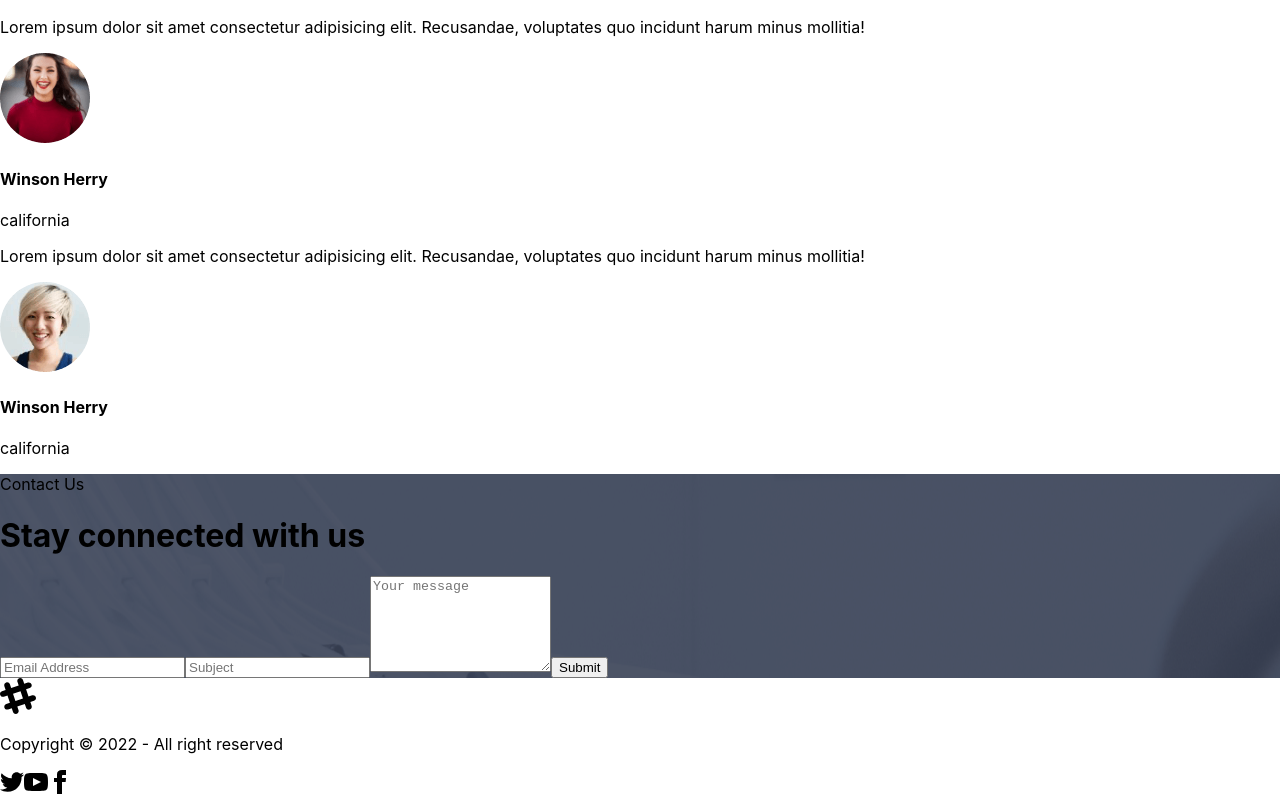
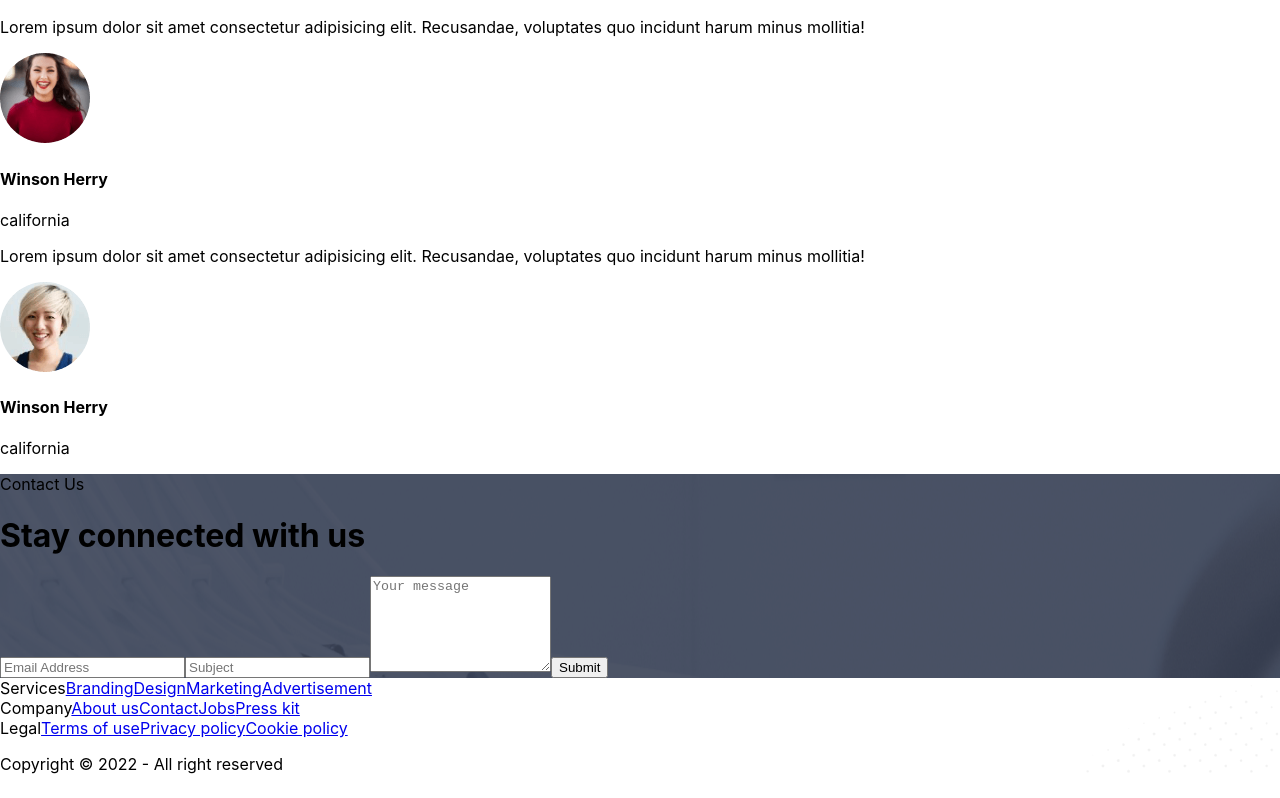
Before and after one commit to Sohailul/doctors-portal-client, a React (Create React App) app: page / in a window 1280 px wide. Shown: the part 6520-7318 px from the top of the page. Built offline with nearby package versions, Linux system fonts and the light colour scheme.

Commit message:
Footer section created

```diff
--- a/src/App.js
+++ b/src/App.js
@@ -17,7 +17,6 @@
         <Route path='/about' element={<About />}></Route>
         <Route path='/login' element={<Login/>}></Route>
       </Routes>
-      <Footer></Footer>
     </div>
   );
 }
--- a/src/Pages/Home/Home.js
+++ b/src/Pages/Home/Home.js
@@ -1,4 +1,5 @@
 import React from 'react';
+import Footer from '../Shared/Footer';
 import Banner from './Banner';
 import Contact from './Contact';
 import Info from './Info';
@@ -21,6 +22,9 @@
             <Testimonials/>
             </div>
             <Contact/>
+            <div className='max-w-7xl mx-auto px-10'>
+            <Footer/>
+            </div>
         </div>
     );
 };
--- a/src/Pages/Shared/Footer.js
+++ b/src/Pages/Shared/Footer.js
@@ -1,18 +1,36 @@
 import React from 'react';
+import { Link } from 'react-router-dom';
+import footer from '../../assets/images/footer.png'
 
 const Footer = () => {
     return (
-        <footer className="footer items-center p-4">
-            <div className="items-center grid-flow-col">
-                <svg width="36" height="36" viewBox="0 0 24 24" xmlns="http://www.w3.org/2000/svg" fill-rule="evenodd" clip-rule="evenodd" className="fill-current"><path d="M22.672 15.226l-2.432.811.841 2.515c.33 1.019-.209 2.127-1.23 2.456-1.15.325-2.148-.321-2.463-1.226l-.84-2.518-5.013 1.677.84 2.517c.391 1.203-.434 2.542-1.831 2.542-.88 0-1.601-.564-1.86-1.314l-.842-2.516-2.431.809c-1.135.328-2.145-.317-2.463-1.229-.329-1.018.211-2.127 1.231-2.456l2.432-.809-1.621-4.823-2.432.808c-1.355.384-2.558-.59-2.558-1.839 0-.817.509-1.582 1.327-1.846l2.433-.809-.842-2.515c-.33-1.02.211-2.129 1.232-2.458 1.02-.329 2.13.209 2.461 1.229l.842 2.515 5.011-1.677-.839-2.517c-.403-1.238.484-2.553 1.843-2.553.819 0 1.585.509 1.85 1.326l.841 2.517 2.431-.81c1.02-.33 2.131.211 2.461 1.229.332 1.018-.21 2.126-1.23 2.456l-2.433.809 1.622 4.823 2.433-.809c1.242-.401 2.557.484 2.557 1.838 0 .819-.51 1.583-1.328 1.847m-8.992-6.428l-5.01 1.675 1.619 4.828 5.011-1.674-1.62-4.829z"></path></svg>
+        <footer style={{ background: `url(${footer})`, backgroundSize: "cover", width: "100%" }} className="p-10">
+            <div className="footer">
+                <div>
+                    <span className="footer-title">Services</span>
+                    <Link to='/' className="link link-hover">Branding</Link>
+                    <Link to='/' className="link link-hover">Design</Link>
+                    <Link to='/' className="link link-hover">Marketing</Link>
+                    <Link to='/' className="link link-hover">Advertisement</Link>
+                </div>
+                <div>
+                    <span className="footer-title">Company</span>
+                    <Link to='/' className="link link-hover">About us</Link>
+                    <Link to='/' className="link link-hover">Contact</Link>
+                    <Link to='/' className="link link-hover">Jobs</Link>
+                    <Link to='/' className="link link-hover">Press kit</Link>
+                </div>
+                <div>
+                    <span className="footer-title">Legal</span>
+                    <Link to='/' className="link link-hover">Terms of use</Link>
+                    <Link to='/' className="link link-hover">Privacy policy</Link>
+                    <Link to='/' className="link link-hover">Cookie policy</Link>
+                </div>
+            </div>
+            <div className='my-10 text-center'>
                 <p className='font-bold'>Copyright © 2022 - All right reserved</p>
             </div>
-            <div className="grid-flow-col gap-4 md:place-self-center md:justify-self-end">
-                <a href='#'><svg xmlns="http://www.w3.org/2000/svg" width="24" height="24" viewBox="0 0 24 24" className="fill-current"><path d="M24 4.557c-.883.392-1.832.656-2.828.775 1.017-.609 1.798-1.574 2.165-2.724-.951.564-2.005.974-3.127 1.195-.897-.957-2.178-1.555-3.594-1.555-3.179 0-5.515 2.966-4.797 6.045-4.091-.205-7.719-2.165-10.148-5.144-1.29 2.213-.669 5.108 1.523 6.574-.806-.026-1.566-.247-2.229-.616-.054 2.281 1.581 4.415 3.949 4.89-.693.188-1.452.232-2.224.084.626 1.956 2.444 3.379 4.6 3.419-2.07 1.623-4.678 2.348-7.29 2.04 2.179 1.397 4.768 2.212 7.548 2.212 9.142 0 14.307-7.721 13.995-14.646.962-.695 1.797-1.562 2.457-2.549z"></path></svg>
-                </a>
-                <a href='#'><svg xmlns="http://www.w3.org/2000/svg" width="24" height="24" viewBox="0 0 24 24" className="fill-current"><path d="M19.615 3.184c-3.604-.246-11.631-.245-15.23 0-3.897.266-4.356 2.62-4.385 8.816.029 6.185.484 8.549 4.385 8.816 3.6.245 11.626.246 15.23 0 3.897-.266 4.356-2.62 4.385-8.816-.029-6.185-.484-8.549-4.385-8.816zm-10.615 12.816v-8l8 3.993-8 4.007z"></path></svg></a>
-                <a href='#'><svg xmlns="http://www.w3.org/2000/svg" width="24" height="24" viewBox="0 0 24 24" className="fill-current"><path d="M9 8h-3v4h3v12h5v-12h3.642l.358-4h-4v-1.667c0-.955.192-1.333 1.115-1.333h2.885v-5h-3.808c-3.596 0-5.192 1.583-5.192 4.615v3.385z"></path></svg></a>
-            </div>
+
         </footer>
     );
 };
```
